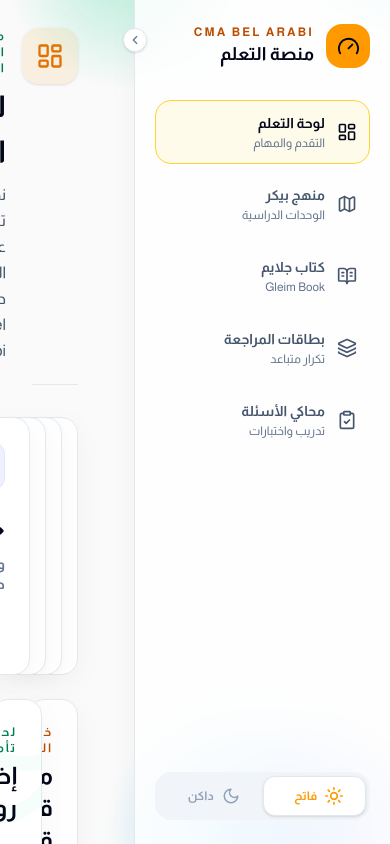
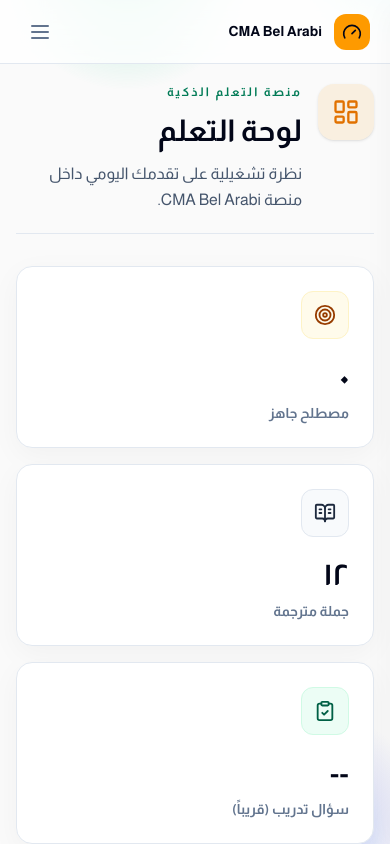
Before and after one commit to Zafnshr/cma-bel-arabi, a Next.js app: page /dashboard in a window 390 px wide. Built offline with nearby package versions, Linux system fonts and the light colour scheme; no server answers; the database is empty.

Commit message:
feat: implement dashboard layout and flashcard workspace with spaced repetition logic

```diff
--- a/src/app/dashboard/page.tsx
+++ b/src/app/dashboard/page.tsx
@@ -42,7 +42,7 @@ export default async function DashboardPage() {
         icon={<LayoutDashboard size={28} />}
       />
       <div className="grid gap-6">
-        <section className="grid grid-cols-4 gap-4">
+        <section className="grid grid-cols-1 sm:grid-cols-2 lg:grid-cols-4 gap-4">
           <MetricCard
             label="مصطلح جاهز"
             value={data.terms.length.toLocaleString("ar-EG")}
@@ -69,7 +69,7 @@ export default async function DashboardPage() {
           />
         </section>
 
-        <section className="grid grid-cols-2 gap-6">
+        <section className="grid grid-cols-1 lg:grid-cols-2 gap-6">
           <div className="rounded-2xl border border-slate-200 dark:border-slate-800 bg-white/80 dark:bg-[#1A1A1A]/80 backdrop-blur-xl p-6 shadow-[0_8px_30px_rgb(0,0,0,0.04)] flex flex-col">
             <div className="mb-6 flex items-center justify-between">
               <div>
--- a/src/components/layout/AppShell.tsx
+++ b/src/components/layout/AppShell.tsx
@@ -15,6 +15,8 @@ import {
   ChevronRight,
   Moon,
   Sun,
+  Menu,
+  X,
 } from "lucide-react";
 import { cx } from "@/lib/utils";
 import { GlobalWisdomWidget } from "./GlobalWisdomWidget";
@@ -61,6 +63,7 @@ export function AppShell({ children }: AppShellProps) {
   const { theme, setTheme } = useTheme();
   const [mounted, setMounted] = useState(false);
   const [isSidebarCollapsed, setIsSidebarCollapsed] = useState(false);
+  const [isMobileMenuOpen, setIsMobileMenuOpen] = useState(false);
 
   useEffect(() => {
     setMounted(true);
@@ -70,6 +73,11 @@ export function AppShell({ children }: AppShellProps) {
     }
   }, []);
 
+  // Close mobile menu on route change
+  useEffect(() => {
+    setIsMobileMenuOpen(false);
+  }, [pathname]);
+
   const toggleSidebar = () => {
     const newState = !isSidebarCollapsed;
     setIsSidebarCollapsed(newState);
@@ -78,7 +86,7 @@ export function AppShell({ children }: AppShellProps) {
 
   return (
     <div className="h-screen bg-background text-foreground [direction:rtl] transition-colors duration-300 relative overflow-hidden z-0">
-      {/* GLOBAL DYNAMIC BACKGROUND - 100x Faster Performance using Radial Gradients instead of CSS Blur */}
+      {/* GLOBAL DYNAMIC BACKGROUND */}
       <div className="absolute inset-0 pointer-events-none z-0">
         <div className="fixed top-[-10%] left-[-10%] w-[60vw] h-[60vw] rounded-full animate-blob bg-[radial-gradient(circle,_rgba(52,211,153,0.35)_0%,_transparent_70%)] dark:bg-[radial-gradient(circle,_rgba(5,150,105,0.2)_0%,_transparent_70%)]" />
         <div className="fixed top-[-10%] right-[-10%] w-[50vw] h-[50vw] rounded-full animate-blob animation-delay-2000 bg-[radial-gradient(circle,_rgba(45,212,191,0.35)_0%,_transparent_70%)] dark:bg-[radial-gradient(circle,_rgba(13,148,136,0.2)_0%,_transparent_70%)]" />
@@ -87,37 +95,77 @@ export function AppShell({ children }: AppShellProps) {
       </div>
 
       <GlobalWisdomWidget />
+
       <div
         className={cx(
-          "mx-auto grid h-screen max-w-[1720px] gap-0 transition-all duration-300 relative z-10",
+          "mx-auto flex flex-col md:grid h-[100dvh] md:h-screen max-w-[1720px] gap-0 transition-all duration-300 relative z-10",
           isSidebarCollapsed
-            ? "grid-cols-[80px_minmax(0,1fr)]"
-            : "grid-cols-[280px_minmax(0,1fr)]"
+            ? "md:grid-cols-[80px_minmax(0,1fr)]"
+            : "md:grid-cols-[280px_minmax(0,1fr)]"
         )}
       >
+        {/* MOBILE HEADER */}
+        <div className="md:hidden flex items-center justify-between px-5 h-16 bg-white/80 dark:bg-[#1A1A1A]/80 backdrop-blur-xl border-b border-slate-200 dark:border-slate-800 z-40 sticky top-0 shrink-0">
+          <div className="flex items-center gap-3">
+            <div className="flex size-9 shrink-0 items-center justify-center rounded-xl bg-amber-500 text-slate-950">
+              <Gauge aria-hidden="true" size={20} />
+            </div>
+            <div>
+              <h1 className="text-sm font-bold text-slate-950 dark:text-white leading-tight">
+                CMA Bel Arabi
+              </h1>
+            </div>
+          </div>
+          <button
+            onClick={() => setIsMobileMenuOpen(true)}
+            className="p-2 -mr-2 text-slate-500 hover:text-slate-900 dark:text-slate-400 dark:hover:text-white focus:outline-none"
+          >
+            <Menu size={24} />
+          </button>
+        </div>
+
+        {/* MOBILE BACKDROP */}
+        {isMobileMenuOpen && (
+          <div
+            className="md:hidden fixed inset-0 bg-slate-900/50 backdrop-blur-sm z-40"
+            onClick={() => setIsMobileMenuOpen(false)}
+          />
+        )}
+
         {/* Global Nav Sidebar */}
         <aside
           className={cx(
-            "sticky top-0 h-screen border-l border-slate-200 dark:border-slate-800 bg-white/80 dark:bg-[#1A1A1A]/80 backdrop-blur-xl py-6 shadow-[0_8px_30px_rgb(0,0,0,0.04)] transition-all duration-300 flex flex-col relative",
-            isSidebarCollapsed ? "px-3 w-20" : "px-5 w-64"
+            "fixed md:sticky top-0 h-[100dvh] md:h-screen border-l border-slate-200 dark:border-slate-800 bg-white dark:md:bg-[#1A1A1A]/80 dark:bg-slate-900 md:bg-white/80 md:backdrop-blur-xl shadow-[0_8px_30px_rgb(0,0,0,0.04)] transition-all duration-300 flex flex-col z-50",
+            // Desktop state
+            isSidebarCollapsed ? "md:w-20 md:px-3" : "md:w-64 md:px-5",
+            // Mobile state
+            "w-72 px-6 py-6 md:py-6 right-0",
+            isMobileMenuOpen ? "translate-x-0" : "translate-x-full md:translate-x-0"
           )}
         >
-          {/* Collapse Toggle Button - floated on the left edge */}
+          {/* Mobile Close Button */}
+          <button
+            onClick={() => setIsMobileMenuOpen(false)}
+            className="md:hidden absolute top-5 left-5 p-2 text-slate-500 hover:text-slate-900 dark:text-slate-400 dark:hover:text-white"
+          >
+            <X size={24} />
+          </button>
+
+          {/* Collapse Toggle Button - floated on the left edge (desktop only) */}
           <button
             onClick={toggleSidebar}
-            className="absolute -left-3 top-7 flex size-6 items-center justify-center rounded-full border border-slate-200 dark:border-slate-800 bg-white dark:bg-slate-900 text-slate-500 shadow-sm hover:text-slate-900 dark:hover:text-white focus:outline-none hover:bg-slate-50 dark:hover:bg-slate-800 transition-colors z-10"
+            className="hidden md:flex absolute -left-3 top-7 size-6 items-center justify-center rounded-full border border-slate-200 dark:border-slate-800 bg-white dark:bg-slate-900 text-slate-500 shadow-sm hover:text-slate-900 dark:hover:text-white focus:outline-none hover:bg-slate-50 dark:hover:bg-slate-800 transition-colors z-10"
             title={isSidebarCollapsed ? "توسيع القائمة" : "طي القائمة"}
           >
             {isSidebarCollapsed ? <ChevronRight size={14} /> : <ChevronLeft size={14} />}
           </button>
 
-          <div className="mb-8">
-            <div className={cx("flex items-center gap-3", isSidebarCollapsed && "justify-center")}>
+          <div className="mb-8 mt-4 md:mt-0">
+            <div className={cx("flex items-center gap-3", isSidebarCollapsed ? "md:justify-center" : "")}>
               <div className="flex size-11 shrink-0 items-center justify-center rounded-2xl bg-amber-500 text-slate-950">
                 <Gauge aria-hidden="true" size={23} />
               </div>
-              {!isSidebarCollapsed && (
-                <div>
+              <div className={cx(isSidebarCollapsed ? "md:hidden" : "")}>
                 <p className="text-xs font-semibold uppercase tracking-[0.18em] text-amber-700 dark:text-amber-500 font-sans">
                   CMA Bel Arabi
                 </p>
@@ -125,7 +173,6 @@ export function AppShell({ children }: AppShellProps) {
                   منصة التعلم
                 </h1>
               </div>
-              )}
             </div>
           </div>
 
@@ -141,17 +188,17 @@ export function AppShell({ children }: AppShellProps) {
                   href={item.href}
                   className={cx(
                     "flex items-center gap-3 rounded-2xl border py-3 transition-all",
-                    isSidebarCollapsed ? "justify-center px-0" : "px-3",
+                    "px-3", // Base mobile (expanded)
+                    isSidebarCollapsed && "md:justify-center md:px-0", // Desktop collapsed
                     "focus:outline-none focus:ring-2 focus:ring-amber-500/50",
                     isActive
                       ? "border-amber-300 bg-amber-50 dark:bg-amber-900/20 text-slate-950 dark:text-amber-100"
                       : "border-transparent text-slate-600 dark:text-slate-400 hover:border-slate-200 dark:hover:border-slate-800 hover:bg-slate-50 dark:hover:bg-slate-800 hover:text-slate-950 dark:hover:text-white",
                   )}
-                  title={isSidebarCollapsed ? item.label : undefined}
+                  title={item.label}
                 >
                   <Icon aria-hidden="true" size={20} className="shrink-0" />
-                  {!isSidebarCollapsed && (
-                    <span>
+                  <span className={cx(isSidebarCollapsed && "md:hidden")}>
                     <span className="block text-sm font-bold">
                       {item.label}
                     </span>
@@ -159,7 +206,6 @@ export function AppShell({ children }: AppShellProps) {
                       {item.description}
                     </span>
                   </span>
-                  )}
                 </Link>
               );
             })}
@@ -171,16 +217,21 @@ export function AppShell({ children }: AppShellProps) {
               <div
                 className={cx(
                   "bg-slate-100 dark:bg-slate-800/80 rounded-2xl p-1 relative flex items-center transition-all duration-500",
-                  isSidebarCollapsed ? "flex-col w-[52px] mx-auto" : "w-full"
+                  "w-full", // Mobile
+                  isSidebarCollapsed && "md:flex-col md:w-[52px] md:mx-auto" // Desktop
                 )}
               >
                 {/* Active Slider Background */}
                 <div
                   className={cx(
                     "absolute bg-white dark:bg-slate-900 rounded-xl shadow-sm border border-slate-200 dark:border-slate-700 transition-all duration-500 ease-spring",
-                    isSidebarCollapsed
-                      ? cx("left-1 right-1 h-10", theme === "dark" ? "translate-y-11" : "translate-y-0")
-                      : cx("top-1 bottom-1 w-[calc(50%-4px)]", theme === "dark" ? "left-1" : "right-1")
+                    // Base (mobile) always acts expanded:
+                    "top-1 bottom-1 w-[calc(50%-4px)]",
+                    theme === "dark" ? "left-1" : "right-1",
+                    // Desktop collapsed overrides:
+                    isSidebarCollapsed && "md:top-auto md:bottom-auto md:w-auto md:left-1 md:right-1 md:h-10",
+                    isSidebarCollapsed && theme === "dark" && "md:translate-y-11 md:left-1 md:right-1",
+                    isSidebarCollapsed && theme === "light" && "md:translate-y-0 md:left-1 md:right-1"
                   )}
                 />
 
@@ -188,14 +239,15 @@ export function AppShell({ children }: AppShellProps) {
                   onClick={() => setTheme("light")}
                   className={cx(
                     "relative z-10 flex items-center justify-center transition-colors duration-300",
-                    isSidebarCollapsed ? "h-11 w-full" : "h-10 w-1/2",
+                    "h-10 w-1/2", // Base mobile (expanded)
+                    isSidebarCollapsed && "md:h-11 md:w-full", // Desktop collapsed
                     theme === "light" ? "text-amber-500" : "text-slate-400 hover:text-slate-600 dark:hover:text-slate-300"
                   )}
                   title="الوضع النهاري"
                 >
                   <div className="flex items-center gap-2 justify-center w-full">
                     <Sun size={18} className={cx("transition-transform duration-500 shrink-0", theme === "light" && "rotate-90 scale-110")} />
-                    {!isSidebarCollapsed && <span className="text-xs font-bold font-sans w-8 text-right">فاتح</span>}
+                    <span className={cx("text-xs font-bold font-sans w-8 text-right", isSidebarCollapsed && "md:hidden")}>فاتح</span>
                   </div>
                 </button>
 
@@ -203,14 +255,15 @@ export function AppShell({ children }: AppShellProps) {
                   onClick={() => setTheme("dark")}
                   className={cx(
                     "relative z-10 flex items-center justify-center transition-colors duration-300",
-                    isSidebarCollapsed ? "h-11 w-full mt-1" : "h-10 w-1/2",
+                    "h-10 w-1/2", // Base mobile (expanded)
+                    isSidebarCollapsed && "md:h-11 md:w-full md:mt-1", // Desktop collapsed
                     theme === "dark" ? "text-indigo-400" : "text-slate-400 hover:text-slate-600 dark:hover:text-slate-300"
                   )}
                   title="الوضع الليلي"
                 >
                   <div className="flex items-center gap-2 justify-center w-full">
                     <Moon size={18} className={cx("transition-transform duration-500 shrink-0", theme === "dark" && "-rotate-12 scale-110")} />
-                    {!isSidebarCollapsed && <span className="text-xs font-bold font-sans w-8 text-right">داكن</span>}
+                    <span className={cx("text-xs font-bold font-sans w-8 text-right", isSidebarCollapsed && "md:hidden")}>داكن</span>
                   </div>
                 </button>
               </div>
@@ -218,7 +271,7 @@ export function AppShell({ children }: AppShellProps) {
           </div>
         </aside>
 
-        <div className="min-w-0 px-8 py-7 h-screen overflow-y-auto custom-scrollbar relative z-0">
+        <div className="min-w-0 px-4 py-5 md:px-8 md:py-7 h-[calc(100dvh-64px)] md:h-screen overflow-y-auto custom-scrollbar relative z-0">
           {children}
         </div>
       </div>
```
Also changed, not shown: src/components/flashcards/FlashcardsWorkspace.tsx (+9 -9 lines). Lines whose indentation alone changed are shown as unchanged.
